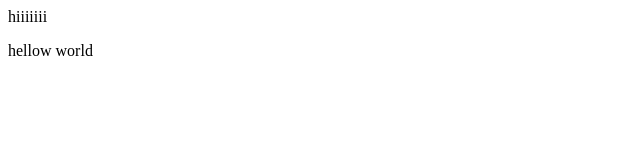
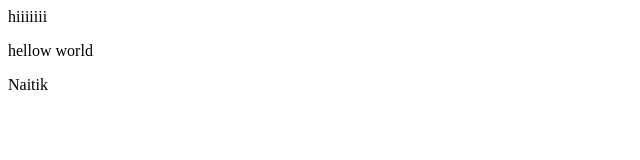
Before and after one commit to NaitikVala/Web-Programming, a plain HTML site: page index.html in a window 1280 px wide. Shown: the full height of the page, 0-640 px from the left. Drawn offline with Linux system fonts and the light colour scheme.

Commit message:
Update index.html

```diff
--- a/index.html
+++ b/index.html
@@ -8,6 +8,7 @@
             <p> hellow world
 
             </p>
+            <p> Naitik</p>
         </body>
     </head>
 </html>
```
